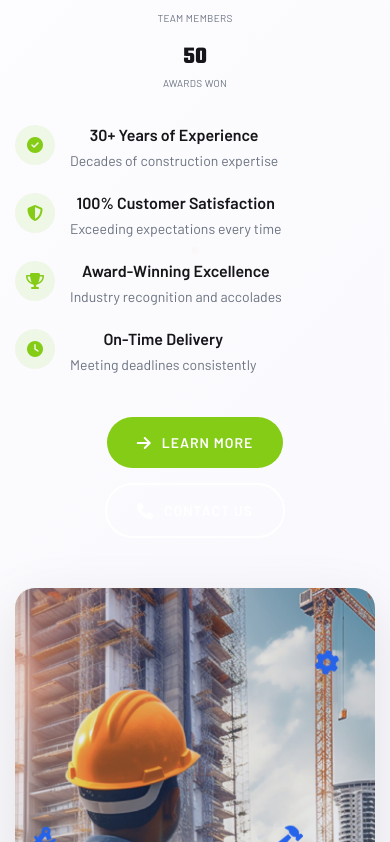
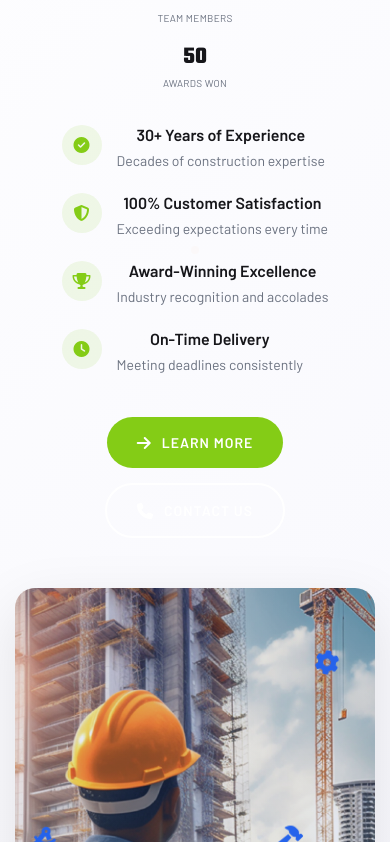
Before and after one commit to LUC1f3R-0/sks-constructions, a Vue app in the folder frontend/: page / in a window 390 px wide. Shown: the part 3542-4384 px from the top of the page. Built offline with nearby package versions, Linux system fonts and the light colour scheme.

Commit message:
fixed the responsiveness in the home

```diff
--- a/frontend/src/components/home/AboutSection.vue
+++ b/frontend/src/components/home/AboutSection.vue
@@ -382,6 +382,14 @@ onMounted(() => {
   margin-bottom: 40px;
 }
 
+@media (max-width: 768px) {
+  .about-features {
+    margin-left: auto;
+    margin-right: auto;
+    width: fit-content;
+  }
+}
+
 .feature-item {
   display: flex;
   align-items: flex-start;
--- a/frontend/src/components/home/BlogSection.vue
+++ b/frontend/src/components/home/BlogSection.vue
@@ -215,8 +215,8 @@ const blogPosts = [
   font-weight: 600;
   text-transform: uppercase;
   letter-spacing: 1px;
-  color: var(--primary-color);
-  background-color: rgba(37, 99, 235, 0.1);
+  color: rgb(0, 0, 0);
+  background-color: rgb(255, 255, 255);
   padding: 5px 10px;
   border-radius: 3px;
 }
@@ -259,7 +259,7 @@ const blogPosts = [
   display: inline-flex;
   align-items: center;
   gap: 8px;
-  color: var(--primary-color);
+  color: rgb(0, 225, 255);
   text-decoration: none;
   font-weight: 600;
   font-size: 14px;
--- a/frontend/src/components/home/CounterSection.vue
+++ b/frontend/src/components/home/CounterSection.vue
@@ -1,7 +1,9 @@
 <template>
   <section class="counter-section">
     <div class="counter-background">
-      <img src="https://images.unsplash.com/photo-1586023492125-27b2c045efd7?ixlib=rb-4.0.3&ixid=M3wxMjA3fDB8MHxwaG90by1wYWdlfHx8fGVufDB8fHx8fA%3D%3D&auto=format&fit=crop&w=2070&q=80" alt="Construction Counter Background" />
+      <img
+        src="https://images.unsplash.com/photo-1586023492125-27b2c045efd7?ixlib=rb-4.0.3&ixid=M3wxMjA3fDB8MHxwaG90by1wYWdlfHx8fGVufDB8fHx8fA%3D%3D&auto=format&fit=crop&w=2070&q=80"
+        alt="Construction Counter Background" />
       <div class="counter-overlay"></div>
 
       <!-- Construction Elements -->
@@ -33,13 +35,8 @@
 
       <!-- Desktop/Tablet Layout -->
       <div class="row justify-content-center g-4 d-none d-md-flex">
-        <div
-          v-for="(counter, index) in counters"
-          :key="index"
-          class="col-xl-3 col-lg-4 col-md-6"
-          data-aos="fade-up"
-          :data-aos-delay="index * 200"
-        >
+        <div v-for="(counter, index) in counters" :key="index" class="col-xl-3 col-lg-4 col-md-6" data-aos="fade-up"
+          :data-aos-delay="index * 200">
           <div class="counter-item">
             <div class="counter-icon">
               <i :class="counter.icon"></i>
@@ -56,13 +53,8 @@
 
       <!-- Mobile Layout -->
       <div class="mobile-counters d-md-none">
-        <div
-          v-for="(counter, index) in counters"
-          :key="index"
-          class="mobile-counter-item"
-          data-aos="fade-up"
-          :data-aos-delay="index * 200"
-        >
+        <div v-for="(counter, index) in counters" :key="index" class="mobile-counter-item" data-aos="fade-up"
+          :data-aos-delay="index * 200">
           <div class="mobile-counter-icon">
             <i :class="counter.icon"></i>
           </div>
@@ -255,9 +247,12 @@ onMounted(() => {
 }
 
 @keyframes float {
-  0%, 100% {
+
+  0%,
+  100% {
     transform: translateY(0px) rotate(0deg);
   }
+
   50% {
     transform: translateY(-20px) rotate(10deg);
   }
@@ -350,7 +345,8 @@ onMounted(() => {
   height: 100%;
   display: flex;
   flex-direction: column;
-  justify-content: center;
+  margin-left: 40px;
+  margin-right: auto;
   min-height: 280px;
 
   &:hover {
```
